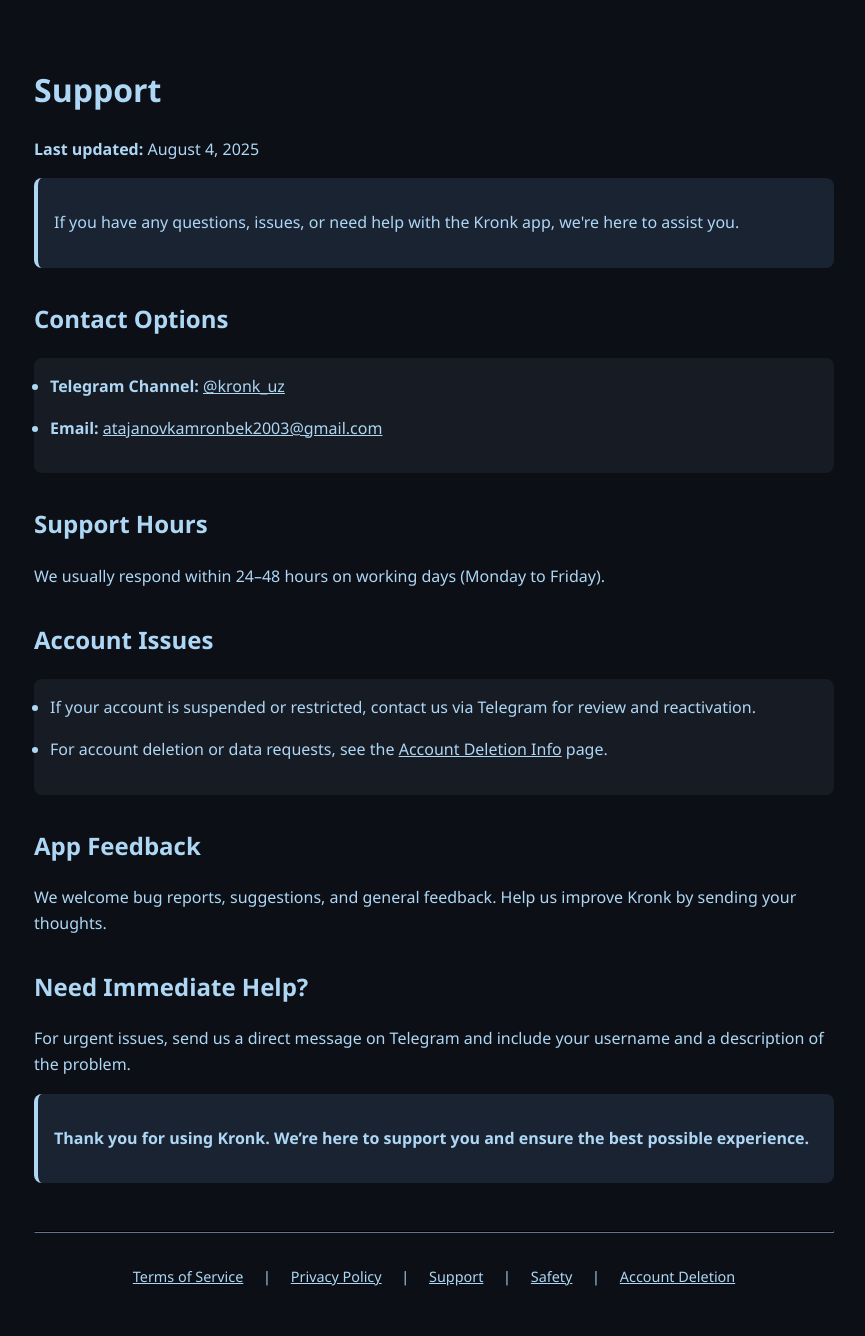
After one commit to KAMRON-DEVELOPER/kronk-fastapi, a FastAPI app: template pod/static/templates/support.html in a window 1280 px wide. The commit adds this page. Shown: the whole page, without its empty margins (206-1071 px from the left). Run offline with FastAPI, Linux system fonts and the light colour scheme; the template is opened without the code that fills it, so the values that code supplies are empty; parts of the project's set-up code (start-up, migrations or seed data) failed here and were passed over.

Commit message:
Mon 04 11:31, Big impruvements starting

```diff
--- a/pod/main.py
+++ b/pod/main.py
@@ -82,13 +82,18 @@
 
 
 @app.get("/account-deletion-info", response_class=HTMLResponse, include_in_schema=False)
-async def terms_of_service(request: Request):
+async def account_deletion_info(request: Request):
     return templates.TemplateResponse("account_deletion_info.html", {"request": request})
 
 
 @app.get("/safety", response_class=HTMLResponse, include_in_schema=False)
-async def terms_of_service(request: Request):
+async def safety(request: Request):
     return templates.TemplateResponse("safety.html", {"request": request})
+
+
+@app.get("/support", response_class=HTMLResponse, include_in_schema=False)
+async def support_page(request: Request):
+    return templates.TemplateResponse("support.html", {"request": request})
 
 
 @app.get("/show-support-buttons")
--- /dev/null
+++ b/pod/static/templates/support.html
@@ -0,0 +1,108 @@
+<!DOCTYPE html>
+<html lang="en">
+
+<head>
+  <meta charset="UTF-8" />
+  <meta name="viewport" content="width=device-width, initial-scale=1.0" />
+  <link rel="icon" href="/static/favicon.ico" type="image/x-icon" />
+  <title>Support - Kronk</title>
+  <style>
+    body {
+      background-color: #0c0f15;
+      color: #aed7f5;
+      font-family: "Segoe UI", Tahoma, Geneva, Verdana, sans-serif;
+      line-height: 1.6;
+      padding: 2rem;
+      max-width: 800px;
+      margin: auto;
+    }
+
+    h1,
+    h2 {
+      color: #aed7f5;
+      margin-top: 2rem;
+    }
+
+    p,
+    li {
+      font-size: 1rem;
+      margin-bottom: 1rem;
+    }
+
+    ul {
+      background-color: #171b24;
+      padding: 1rem;
+      border-radius: 8px;
+      margin: 1rem 0;
+    }
+
+    a {
+      color: #aed7f5;
+      text-decoration: underline;
+    }
+
+    .highlight {
+      background-color: #1a2332;
+      padding: 1rem;
+      border-radius: 8px;
+      border-left: 4px solid #aed7f5;
+      margin: 1rem 0;
+    }
+
+    .contact {
+      margin-top: 2rem;
+    }
+  </style>
+</head>
+
+<body>
+  <h1>Support</h1>
+  <p><strong>Last updated:</strong> August 4, 2025</p>
+
+  <div class="highlight">
+    <p>If you have any questions, issues, or need help with the Kronk app, we're here to assist you.</p>
+  </div>
+
+  <h2>Contact Options</h2>
+  <ul>
+    <li><strong>Telegram Channel:</strong> <a href="https://t.me/kronk_uz">@kronk_uz</a></li>
+    <li><strong>Email:</strong> <a href="mailto:atajanovkamronbek2003@gmail.com">atajanovkamronbek2003@gmail.com</a>
+    </li>
+  </ul>
+
+  <h2>Support Hours</h2>
+  <p>We usually respond within 24–48 hours on working days (Monday to Friday).</p>
+
+  <h2>Account Issues</h2>
+  <ul>
+    <li>If your account is suspended or restricted, contact us via Telegram for review and reactivation.</li>
+    <li>For account deletion or data requests, see the <a href="/account-deletion-info">Account Deletion Info</a> page.
+    </li>
+  </ul>
+
+  <h2>App Feedback</h2>
+  <p>We welcome bug reports, suggestions, and general feedback. Help us improve Kronk by sending your thoughts.</p>
+
+  <h2 class="contact">Need Immediate Help?</h2>
+  <p>For urgent issues, send us a direct message on Telegram and include your username and a description of the problem.
+  </p>
+
+  <div class="highlight">
+    <p><strong>Thank you for using Kronk. We’re here to support you and ensure the best possible experience.</strong>
+    </p>
+  </div>
+
+  <hr style="margin-top: 3rem; border-color: #2a2f3a;" />
+  <footer>
+    <p style="text-align: center; font-size: 0.9rem; margin-top: 2rem;">
+      <a href="/terms" style="margin: 0 1rem;">Terms of Service</a> |
+      <a href="/privacy" style="margin: 0 1rem;">Privacy Policy</a> |
+      <a href="/support" style="margin: 0 1rem;">Support</a> |
+      <a href="/safety" style="margin: 0 1rem;">Safety</a> |
+      <a href="/account-deletion-info" style="margin: 0 1rem;">Account Deletion</a>
+    </p>
+  </footer>
+
+</body>
+
+</html>
```
Also changed, not shown: pod/static/templates/account_deletion_info.html (+25 -7 lines), pod/static/templates/privacy_policy.html (+13 -3 lines), pod/static/templates/safety.html (+23 -6 lines), pod/static/templates/terms_of_service.html (+55 -23 lines).
